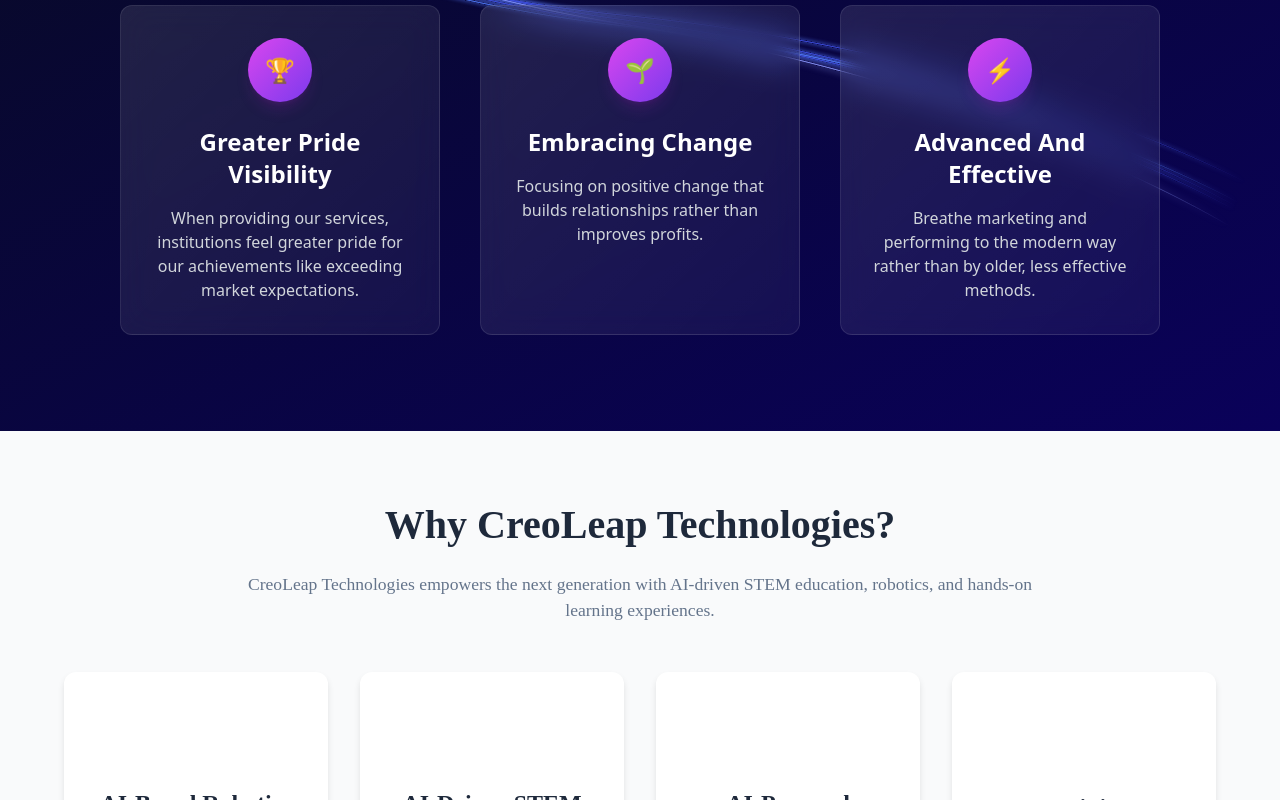
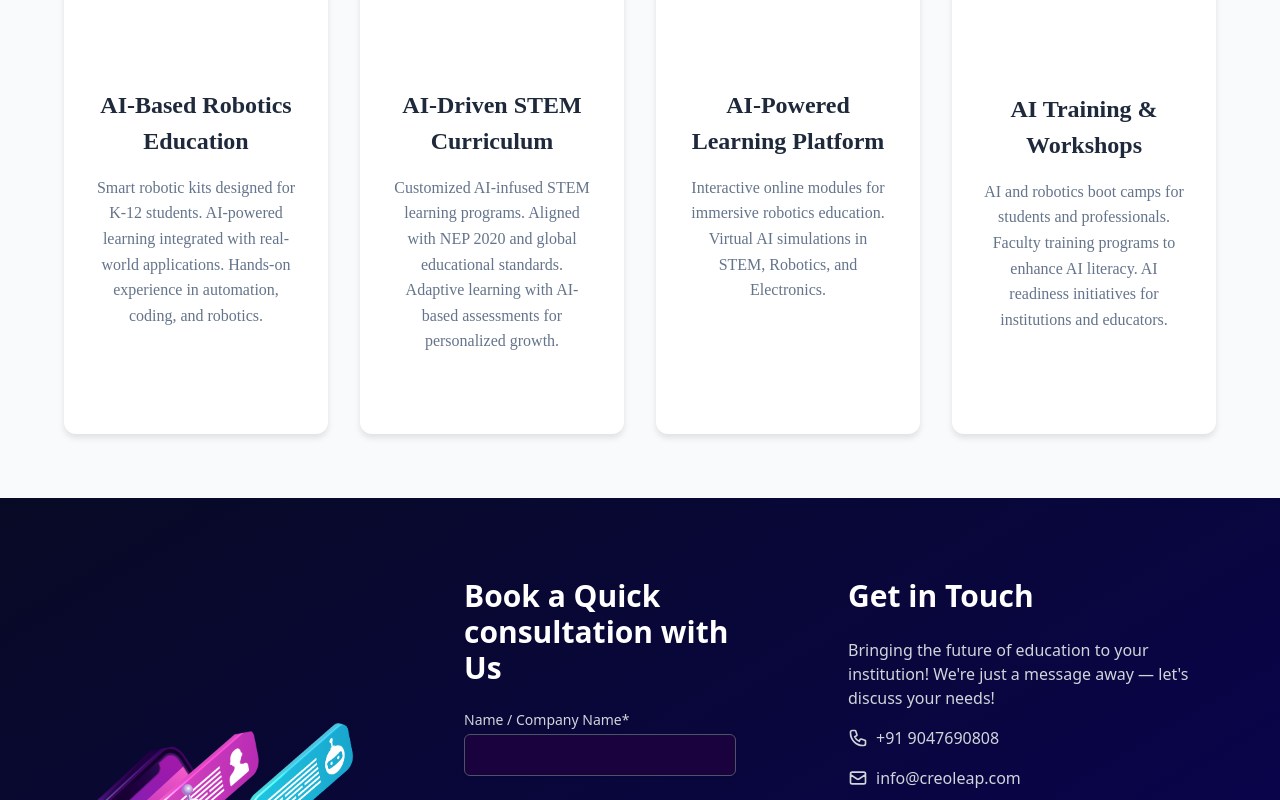
Before and after one commit to Maji1604/robo-site, a SvelteKit app in the folder client/: page / in a window 1280 px wide. Shown: the part 1740-2540 px from the top of the page. Built offline with nearby package versions, Linux system fonts and the light colour scheme; some icons are missing.

Commit message:
sample section hidden

```diff
--- a/client/src/components/Contact.svelte
+++ b/client/src/components/Contact.svelte
@@ -79,7 +79,7 @@
 
     <div class="space-y-4">
       <p class="text-gray-300">
-        I'm very approachable and would love to speak to you. Feel free to call, send me an email, follow me on social media, or simply complete the enquiry form.
+        Bringing the future of education to your institution! We're just a message away — let's discuss your needs!
       </p>
 
       <!-- Contact Details -->
--- a/client/src/routes/+page.svelte
+++ b/client/src/routes/+page.svelte
@@ -17,7 +17,7 @@
 	<NewHome />
     <!-- <Home /> -->
 <!-- <About /> -->
-<Sample />
+<!-- <Sample /> -->
 <!-- <OurSolution /> -->
 
 <Faq />
```
